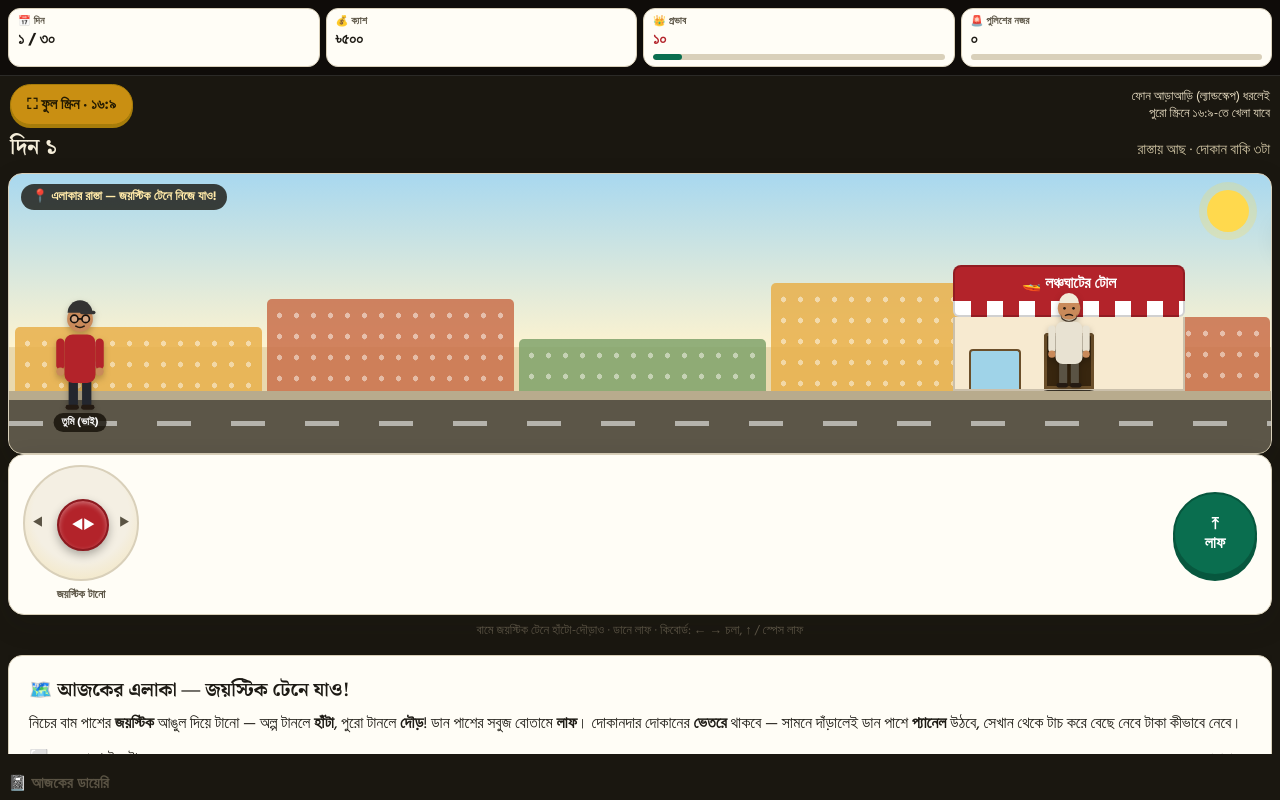
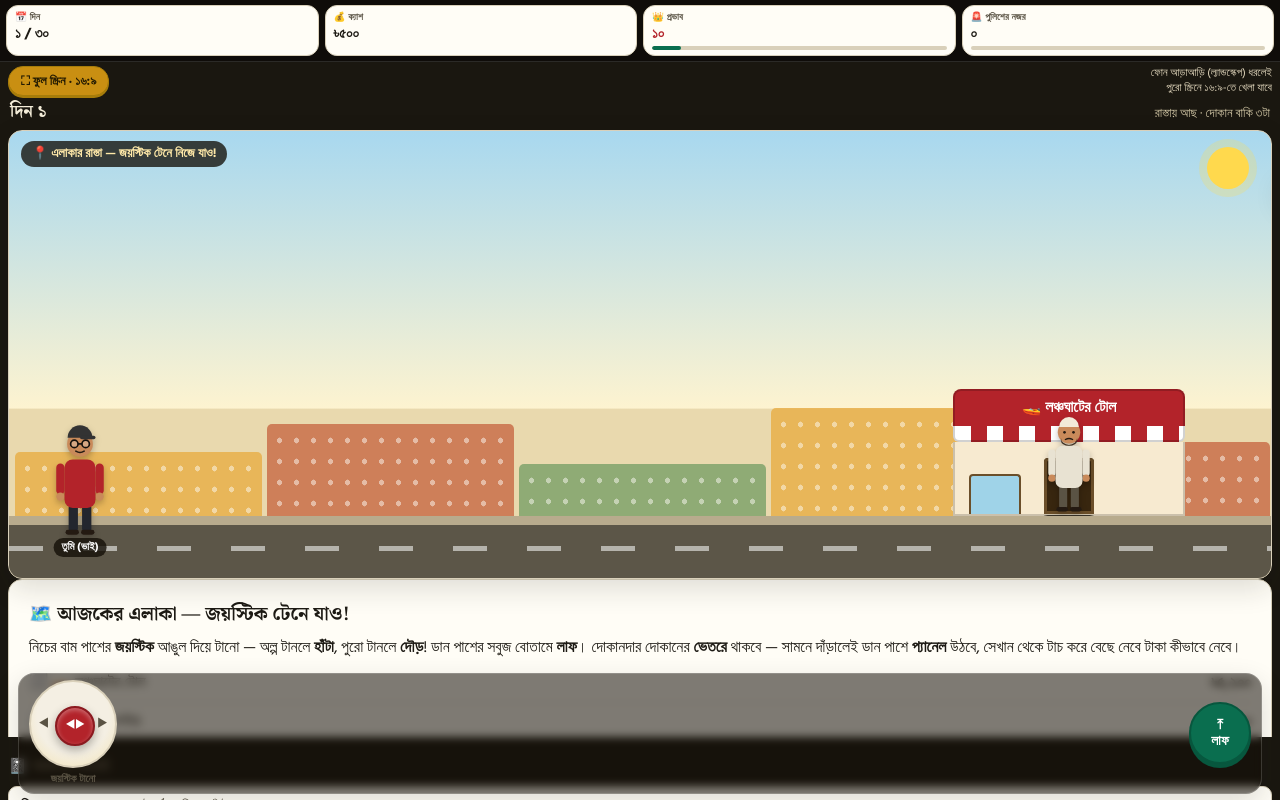
Before and after one commit to JNAShourov/chandabaz-bhai, a plain HTML site: page index.html in a window 1280 px wide. Both pictures are taken after a click on the button "খেলা শুরু করো →". Drawn offline with Linux system fonts and the light colour scheme.

Commit message:
Make touch controls smaller so the game scene is visible

```diff
--- a/index.html
+++ b/index.html
@@ -88,9 +88,30 @@
       body.playing #stageBox { flex: 1 1 auto; min-height: 120px; display: flex; flex-direction: column; }
       body.playing #stageBox:empty { display: none; }
       body.playing .stage { flex: 1 1 auto; height: auto; min-height: 0; max-height: none; aspect-ratio: auto; margin-bottom: 0; }
-      body.playing #playArea { flex: 0 1 auto; max-height: 42%; overflow-y: auto; -webkit-overflow-scrolling: touch; }
+      body.playing #playArea { flex: 0 1 auto; max-height: 30%; overflow-y: auto; -webkit-overflow-scrolling: touch; }
       body.playing #stageBox:empty ~ #playArea { flex: 1 1 auto; max-height: none; }
-      body.playing .log { flex: 0 1 auto; max-height: 20%; overflow-y: auto; }
+      body.playing .log { flex: 0 1 auto; max-height: 16%; overflow-y: auto; }
+      /* Playing: slim top chrome — ছোট বার, যাতে সিনটাই স্ক্রিনের বেশিরভাগ পায় */
+      body.playing .fs-bar { padding: 4px 8px 0; }
+      body.playing .btn-fs { font-size: .78rem; padding: 4px 12px; min-height: 1.9rem; box-shadow: 0 2px 0 #a67c0a; }
+      body.playing .fs-hint { font-size: .7rem; }
+      body.playing .day-banner { margin: 3px 10px 5px; }
+      body.playing .day-banner h2 { font-size: 1.05rem; }
+      body.playing .day-banner .phase { font-size: .8rem; }
+      @media (max-height: 620px) { body.playing .fs-hint { display: none; } }
+      /* Playing: টাচ প্যাড স্ক্রিনের নিচে ভাসমান ওভারলে — স্টেজের জায়গা খায় না,
+         অর্ধ-স্বচ্ছ বলে পেছনের সিনও দেখা যায় */
+      body.playing #padBox {
+        position: fixed; left: 0; right: 0; bottom: 0; z-index: 60;
+        margin: 0; padding: 0 10px calc(6px + env(safe-area-inset-bottom));
+        background: transparent; pointer-events: none;
+      }
+      body.playing #padBox .pad-row {
+        background: rgba(20, 16, 8, .55); border-color: rgba(255, 255, 255, .16);
+        backdrop-filter: blur(4px); -webkit-backdrop-filter: blur(4px);
+        pointer-events: auto;
+      }
+      body.playing .pad-hint { display: none; }
       /* Wide screens keep the cinematic 16:9 stage; phones let it fill the space */
       @media (min-width: 700px) and (min-height: 541px) {
         body.playing .stage { aspect-ratio: 16 / 9; flex: 0 1 auto; }
@@ -157,11 +178,12 @@
         padding: 8px 8px; background: color-mix(in srgb, var(--bg) 88%, transparent);
         backdrop-filter: blur(8px); -webkit-backdrop-filter: blur(8px);
       }
-      body.playing .hud { background: rgba(15,13,9,.92); margin: 0; border-bottom: 1px solid rgba(255,255,255,.12); flex: 0 0 auto; }
+      body.playing .hud { background: rgba(15,13,9,.92); margin: 0; padding: 5px 6px; border-bottom: 1px solid rgba(255,255,255,.12); flex: 0 0 auto; }
       body.playing .hud .stat { box-shadow: none; }
-      body.playing .stat { padding: 5px 9px 6px; }
-      body.playing .stat .label { font-size: .64rem; }
-      body.playing .stat .value { font-size: .98rem; }
+      body.playing .stat { padding: 4px 8px 5px; }
+      body.playing .stat .label { font-size: .6rem; }
+      body.playing .stat .value { font-size: .9rem; }
+      body.playing .stat .bar { height: 4px; margin-top: 3px; }
       .stat {
         background: var(--paper); border: 1.5px solid var(--line); border-radius: 12px;
         padding: 8px 10px 9px; box-shadow: var(--shadow);
@@ -249,16 +271,12 @@
         .day-banner { margin: 2px 10px 4px; }
         .day-banner h2 { font-size: 1.1rem; }
         .shopfront.world-shop { transform: translateX(-50%) scale(.85); transform-origin: 50% 100%; }
-        body.playing #playArea { max-height: 30%; }
-        body.playing .log { max-height: 14%; }
+        body.playing #playArea { max-height: 22%; }
+        body.playing .log { max-height: 10%; }
         body.playing .card { padding: 12px 14px; }
-        #padBox { position: fixed; left: 0; right: 0; bottom: 0; z-index: 60; margin: 0; padding: 0 10px calc(6px + env(safe-area-inset-bottom)); background: transparent; pointer-events: none; }
-        #padBox .pad-row, #padBox .pad-hint { pointer-events: auto; }
-        #padBox .pad-row { background: rgba(20,16,8,.82); backdrop-filter: blur(6px); border-color: rgba(255,255,255,.18); }
-        #padBox .pad-hint { display: none; }
-        .joy { width: 92px; height: 92px; }
-        .joy-knob { left: 24px; top: 24px; width: 44px; height: 44px; }
-        .pad-jump { width: 68px; height: 68px; }
+        .joy { width: 84px; height: 84px; }
+        .joy-knob { left: 22px; top: 22px; width: 40px; height: 40px; }
+        .pad-jump { width: 60px; height: 60px; }
       }
       /* Browser fullscreen: stage + controls fill the screen */
       :fullscreen .wrap, :-webkit-full-screen .wrap { max-width: 100%; padding: 0; }
@@ -504,10 +522,10 @@
       .pad-row {
         display: flex; align-items: center; justify-content: space-between; gap: 12px;
         background: var(--paper); border: 1.5px solid var(--line); border-radius: 16px;
-        box-shadow: var(--shadow); padding: 10px 14px;
+        box-shadow: var(--shadow); padding: 6px 10px;
       }
       .joy {
-        position: relative; width: 116px; height: 116px; border-radius: 50%;
+        position: relative; width: 88px; height: 88px; border-radius: 50%;
         background: radial-gradient(circle at 50% 42%, var(--bg) 0 56%, var(--gold-soft) 100%);
         border: 2px solid var(--line); touch-action: none; cursor: grab;
         user-select: none; -webkit-user-select: none; -webkit-touch-callout: none;
@@ -515,24 +533,24 @@
       .joy::before { content: "◀"; position: absolute; top: 50%; left: 7px; transform: translateY(-50%); font-size: .78rem; color: var(--ink-soft); }
       .joy::after { content: "▶"; position: absolute; top: 50%; right: 7px; transform: translateY(-50%); font-size: .78rem; color: var(--ink-soft); }
       .joy-knob {
-        position: absolute; left: 32px; top: 32px; width: 52px; height: 52px; border-radius: 50%;
+        position: absolute; left: 24px; top: 24px; width: 40px; height: 40px; border-radius: 50%;
         background: var(--red); border: 2px solid var(--red-deep); color: #fff;
         box-shadow: 0 4px 10px rgba(0,0,0,.3), inset 0 2px 5px rgba(255,255,255,.35);
-        display: grid; place-items: center; font-size: .82rem; font-weight: 700; pointer-events: none;
-      }
-      .joy-label { text-align: center; font-size: .72rem; font-weight: 700; color: var(--ink-soft); margin-top: 5px; }
+        display: grid; place-items: center; font-size: .68rem; font-weight: 700; pointer-events: none;
+      }
+      .joy-label { text-align: center; font-size: .66rem; font-weight: 700; color: var(--ink-soft); margin-top: 3px; }
       .pad-jump {
         font-family: inherit; font-weight: 700; cursor: pointer; flex: 0 0 auto;
-        width: 84px; height: 84px; border-radius: 50%;
+        width: 62px; height: 62px; border-radius: 50%;
         background: var(--green); border: 2px solid var(--green-deep); color: #fff;
-        font-size: 1rem; line-height: 1.2; box-shadow: 0 5px 0 var(--green-deep);
+        font-size: .85rem; line-height: 1.2; box-shadow: 0 4px 0 var(--green-deep);
         touch-action: none; user-select: none; -webkit-user-select: none; -webkit-touch-callout: none;
       }
       .pad-jump:active { transform: translateY(3px); box-shadow: 0 2px 0 var(--green-deep); }
-      .pad-hint { text-align: center; font-size: .8rem; color: var(--ink-soft); margin: 6px 2px 0; }
+      .pad-hint { text-align: center; font-size: .72rem; color: var(--ink-soft); margin: 6px 2px 0; }
       #padBox.chase .joy-wrap { display: none; }
       #padBox.chase .pad-row { justify-content: center; }
-      #padBox.chase .pad-jump { width: min(320px, 82%); height: 68px; border-radius: 16px; font-size: 1.3rem; background: var(--red); border-color: var(--red-deep); box-shadow: 0 5px 0 var(--red-deep); }
+      #padBox.chase .pad-jump { width: min(320px, 82%); height: 56px; border-radius: 16px; font-size: 1.15rem; background: var(--red); border-color: var(--red-deep); box-shadow: 0 4px 0 var(--red-deep); }
 
       /* ---------- Shop side panel (দোকানের সামনে গেলেই ওঠে) ---------- */
       .shop-panel {
@@ -1757,7 +1775,7 @@
         var r = joyEl.getBoundingClientRect();
         var ox = e.clientX - (r.left + r.width / 2);
         var oy = e.clientY - (r.top + r.height / 2);
-        var max = 34, len = Math.sqrt(ox * ox + oy * oy);
+        var max = Math.max(16, r.width / 2 - 20), len = Math.sqrt(ox * ox + oy * oy);
         if (len > max) { ox = ox / len * max; oy = oy / len * max; }
         joy.dx = clamp(ox / max, -1, 1);
         joyKnob.style.transform = "translate(" + ox + "px," + oy + "px)";
```
